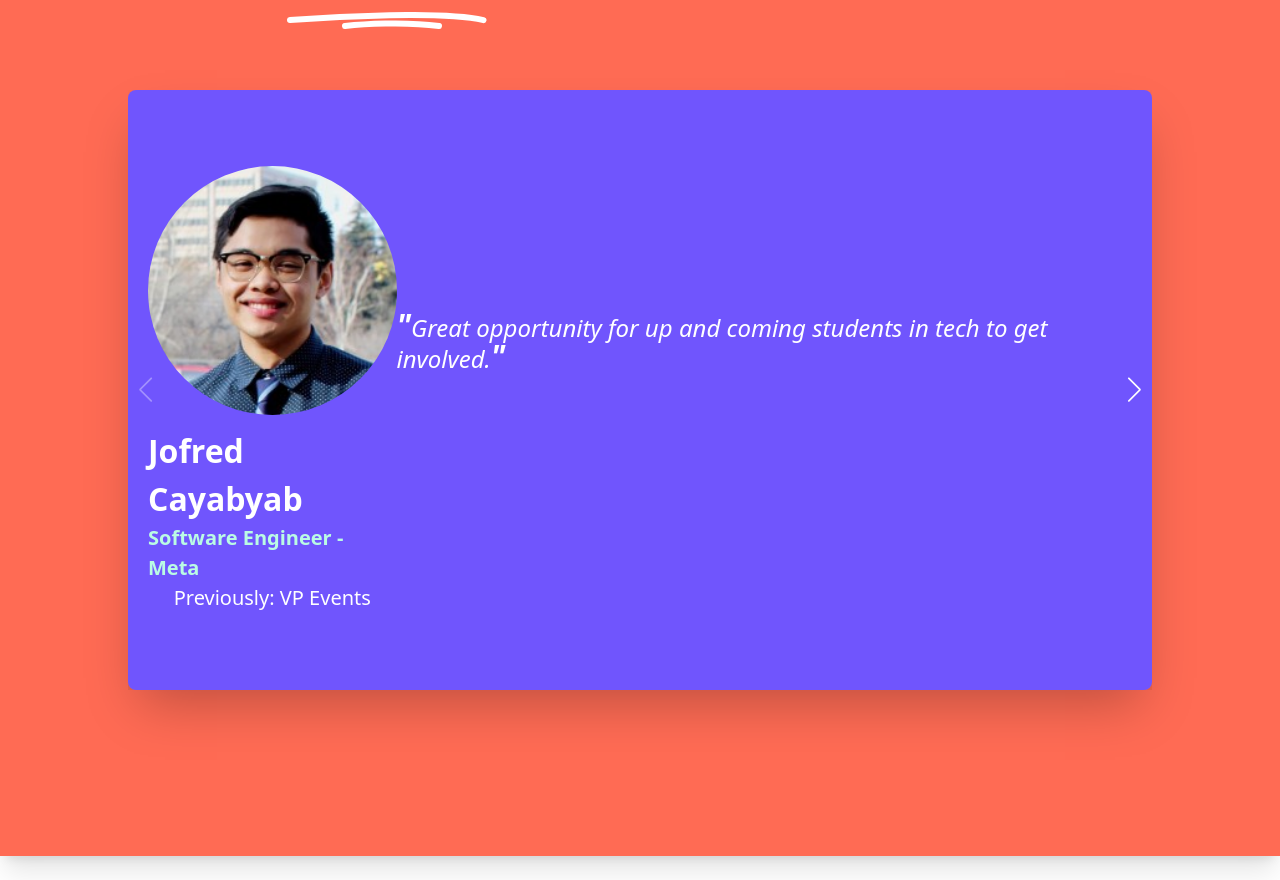
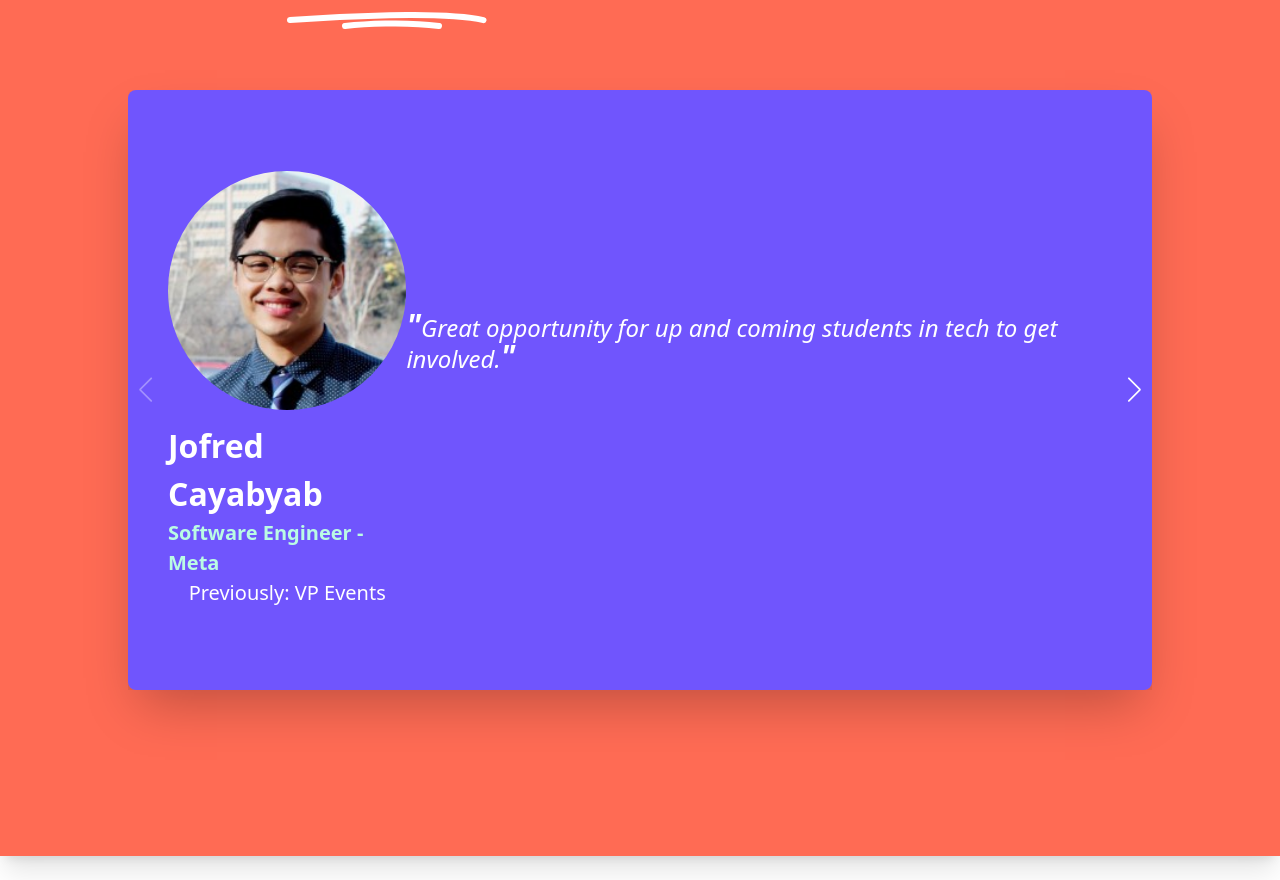
Before and after one commit to Code-the-Change-YYC/code-the-change-yyc-site, a Next.js app: page /who-we-are in a window 1280 px wide. Shown: the part 2552-3432 px from the top of the page. Built offline with nearby package versions, Linux system fonts and the light colour scheme; a web font is replaced by a local one.

Commit message:
fix: Increase alumni tile padding

```diff
--- a/components/AlumniCarousel.jsx
+++ b/components/AlumniCarousel.jsx
@@ -8,7 +8,7 @@ import "swiper/css/navigation";
 
 const CAROUSEL_CONTAINER = "text-white rounded-lg w-[20rem] h-[37.5rem] shadow-2xl md:w-4/5 swiper-button-white";
 const ALUMNI_TILE =
-  "bg-[#7055FD] w-[20rem] h-[37.5rem] rounded-lg items-center p-5 flex flex-col shadow-2xl md:w-full md:flex-row";
+  "bg-[#7055FD] w-[20rem] h-[37.5rem] rounded-lg items-center p-10 flex flex-col shadow-2xl md:w-full md:flex-row";
 const ALUMNI_PROFILE = "flex flex-col items-center mx-auto";
 
 const SPACE_BETWEEN_ELEMENTS = 50;
```
